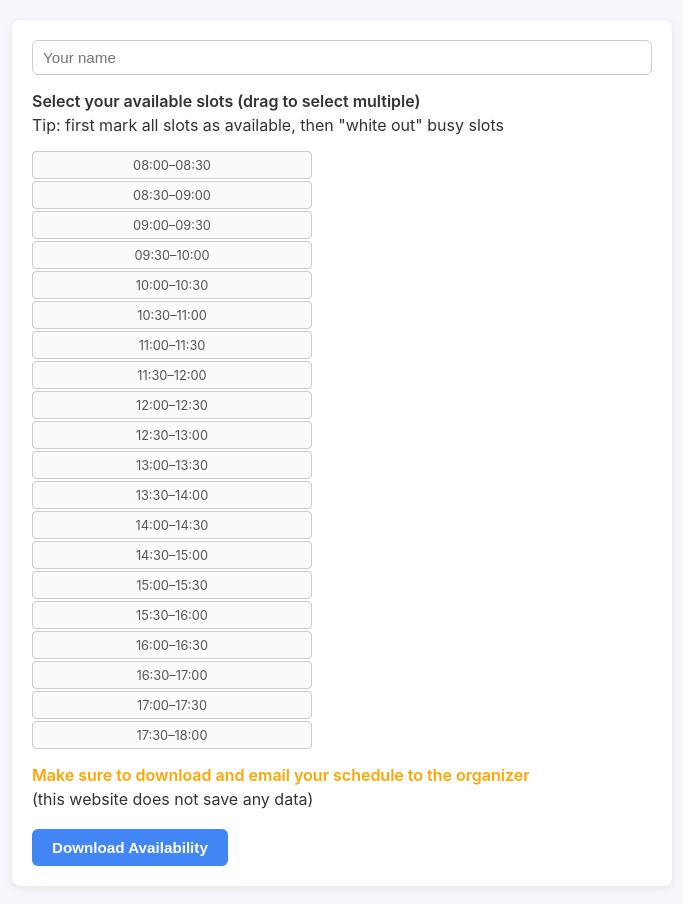
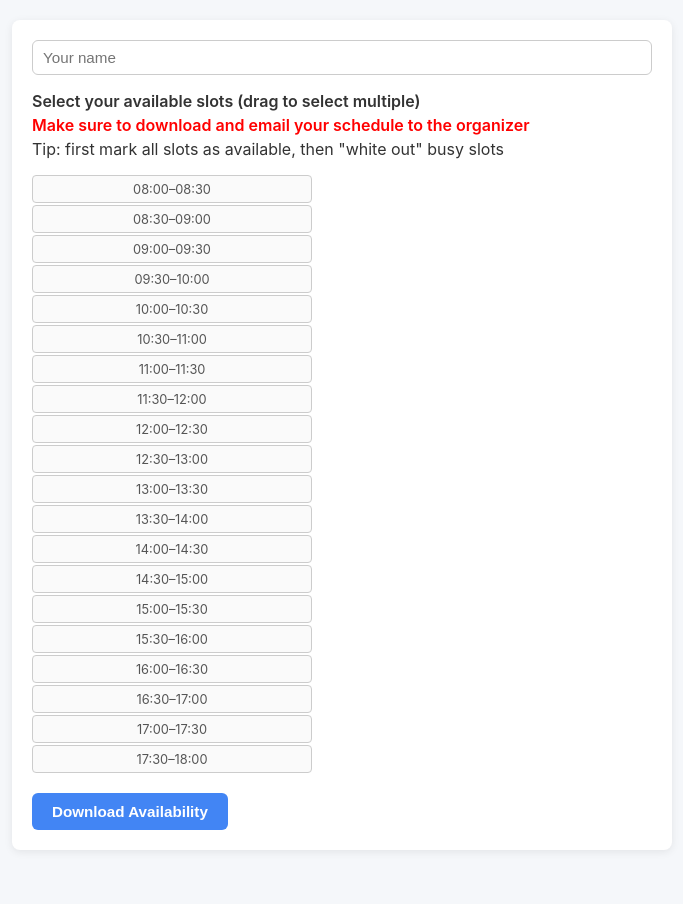
Before and after one commit to remysucre/sched, a plain HTML site: page index.html in a window 1280 px wide. Shown: the whole page, without its empty margins (298-981 px from the left). After the commit the page ends 870 px from the top, so only its background shows below. Drawn offline with Linux system fonts and the light colour scheme.

Commit message:
more tweaks

```diff
--- a/index.html
+++ b/index.html
@@ -29,12 +29,11 @@
   <input type="text" id="nameInput" placeholder="Your name">
 
   <label>Select your available slots (drag to select multiple)</label>
+  <label style="color: red;">Make sure to download and email your schedule to the organizer </label>
   <p style="margin-bottom: 16px;">Tip: first mark all slots as available, then "white out" busy slots</p>
 
   <div class="grid" id="myGrid"></div>
 
-  <label style="color: orange;">Make sure to download and email your schedule to the organizer </label>
-  <p style="margin-bottom: 16px;">(this website does not save any data)</p>
 
   <button class="action" onclick="downloadAvailability()">Download Availability</button>
 </div>
```
